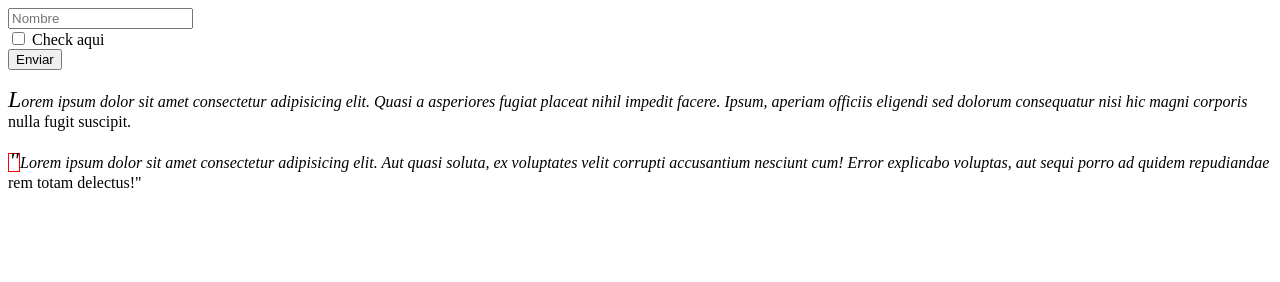
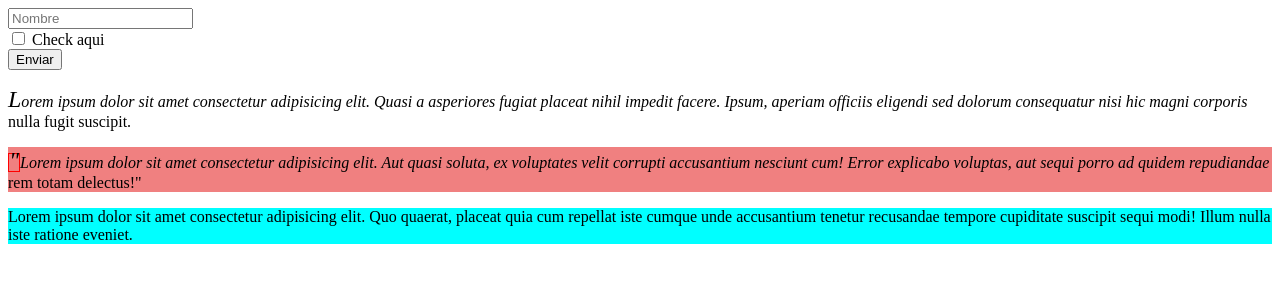
Before and after one commit to Fundamentos2122/ejemplos-clase-franc97, a plain HTML site: page pseudo_clases_y_elementos.html in a window 1280 px wide. Drawn offline with Linux system fonts and the light colour scheme.

Commit message:
especifidad commit

```diff
--- a/pseudo_clases_y_elementos.html
+++ b/pseudo_clases_y_elementos.html
@@ -6,6 +6,14 @@
     <meta name="viewport" content="width=device-width, initial-scale=1.0">
     <title>pseudoclases</title>
     <style>
+        p.cita{
+            background-color: lightcoral;
+        }
+
+        .cita{
+            background-color: aqua;
+        }
+
         button:hover{
             background-color: darkred;
             color: white;
@@ -56,5 +64,7 @@
     <p>Lorem ipsum dolor sit amet consectetur adipisicing elit. Quasi a asperiores fugiat placeat nihil impedit facere. Ipsum, aperiam officiis eligendi sed dolorum consequatur nisi hic magni corporis nulla fugit suscipit.</p>
 
     <p class="cita">Lorem ipsum dolor sit amet consectetur adipisicing elit. Aut quasi soluta, ex voluptates velit corrupti accusantium nesciunt cum! Error explicabo voluptas, aut sequi porro ad quidem repudiandae rem totam delectus!</p>
+
+    <div class="cita">Lorem ipsum dolor sit amet consectetur adipisicing elit. Quo quaerat, placeat quia cum repellat iste cumque unde accusantium tenetur recusandae tempore cupiditate suscipit sequi modi! Illum nulla iste ratione eveniet.</div>
 </body>
 </html>
```
